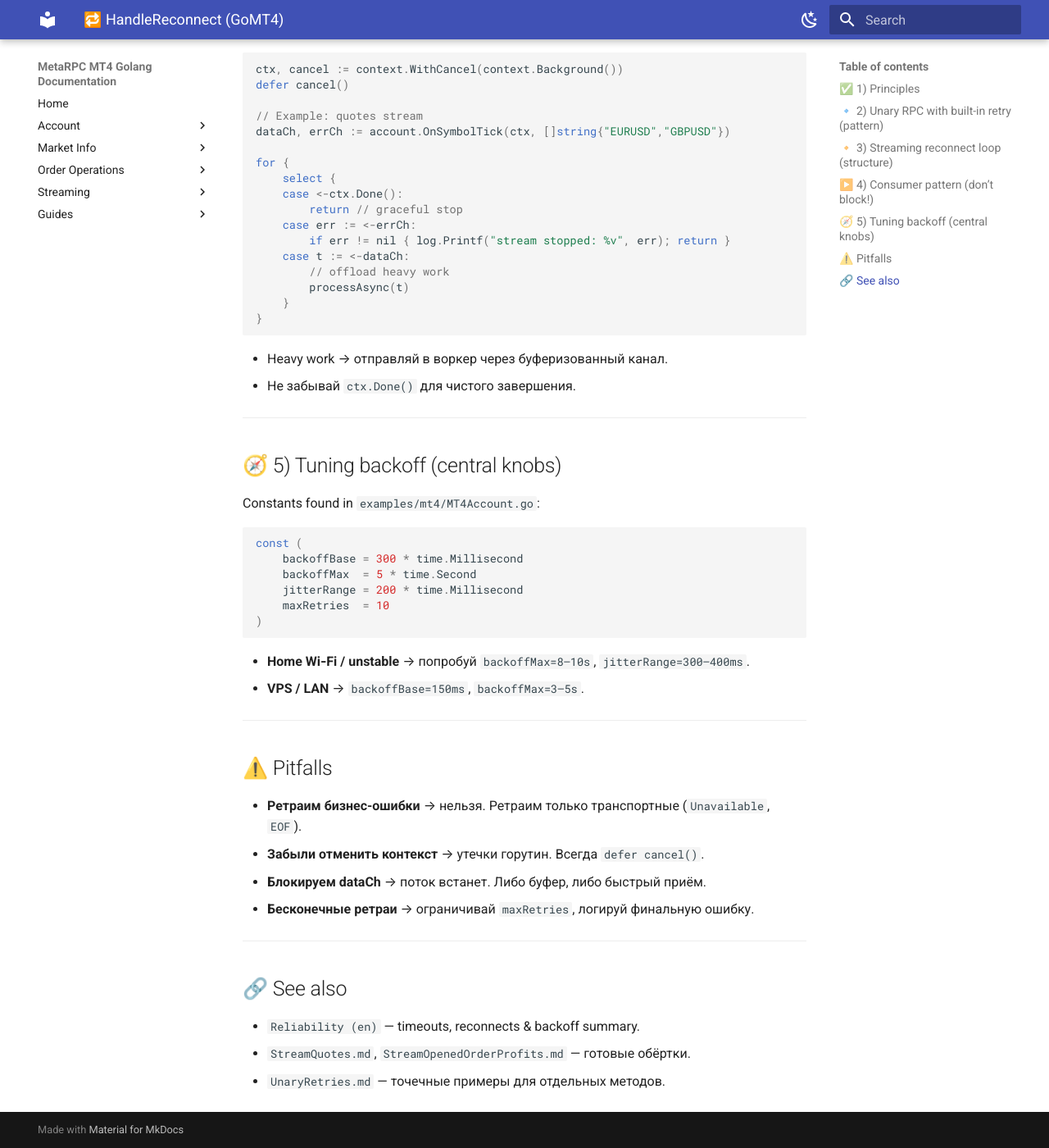
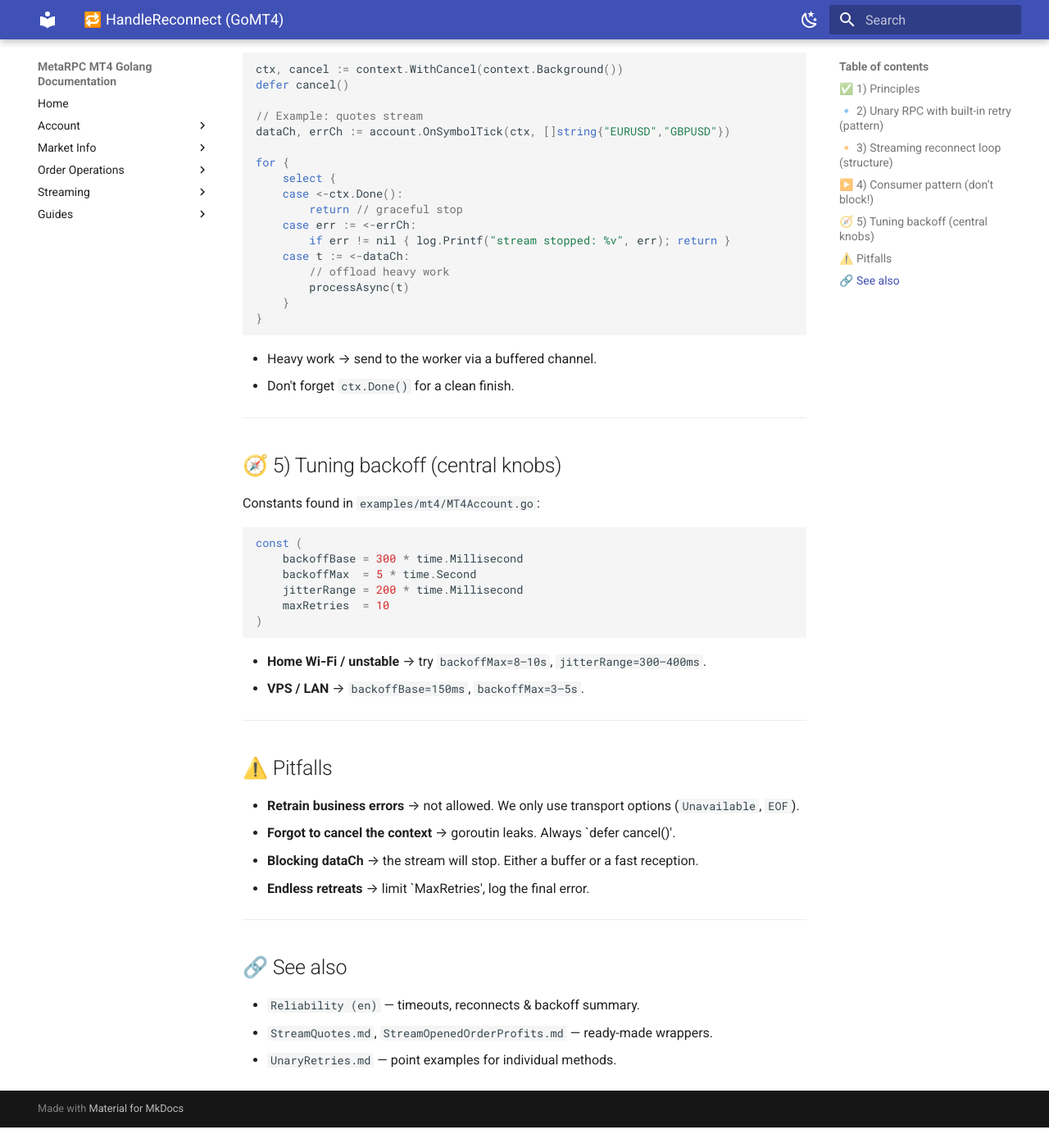
Before and after one commit to MetaRPC/GoMT4, an MkDocs documentation site: the page built from docs/Cookbook/Reliability_Connection/HandleReconnect.md, in a window 1280 px wide and 1400 px high, scrolled down 2701 px. Shown: the whole window at 82% size. Built offline with MkDocs 1.6.1 and Material for MkDocs 9.7.7, drawn with Linux system fonts in a browser that asks for light colours; after the commit the page ends 4076 px from its top, so only the background shows below that.

Commit message:
Update HandleReconnect.md

````diff
--- a/docs/Cookbook/Reliability_Connection/HandleReconnect.md
+++ b/docs/Cookbook/Reliability_Connection/HandleReconnect.md
@@ -141,8 +141,8 @@ for {
 }
 ```
 
-* Heavy work → отправляй в воркер через буферизованный канал.
-* Не забывай `ctx.Done()` для чистого завершения.
+* Heavy work → send to the worker via a buffered channel.
+* Don't forget `ctx.Done()` for a clean finish.
 
 ---
 
@@ -159,22 +159,22 @@ const (
 )
 ```
 
-* **Home Wi‑Fi / unstable** → попробуй `backoffMax=8–10s`, `jitterRange=300–400ms`.
+* **Home Wi‑Fi / unstable** → try `backoffMax=8–10s`, `jitterRange=300–400ms`.
 * **VPS / LAN** → `backoffBase=150ms`, `backoffMax=3–5s`.
 
 ---
 
 ## ⚠️ Pitfalls
 
-* **Ретраим бизнес-ошибки** → нельзя. Ретраим только транспортные (`Unavailable`, `EOF`).
-* **Забыли отменить контекст** → утечки горутин. Всегда `defer cancel()`.
-* **Блокируем dataCh** → поток встанет. Либо буфер, либо быстрый приём.
-* **Бесконечные ретраи** → ограничивай `maxRetries`, логируй финальную ошибку.
+* **Retrain business errors** → not allowed. We only use transport options (`Unavailable`, `EOF`).
+* **Forgot to cancel the context** → goroutin leaks. Always `defer cancel()'.
+* **Blocking dataCh** → the stream will stop. Either a buffer or a fast reception.
+* **Endless retreats** → limit `MaxRetries', log the final error.
 
 ---
 
 ## 🔗 See also
 
 * `Reliability (en)` — timeouts, reconnects & backoff summary.
-* `StreamQuotes.md`, `StreamOpenedOrderProfits.md` — готовые обёртки.
-* `UnaryRetries.md` — точечные примеры для отдельных методов.
+* `StreamQuotes.md `, `StreamOpenedOrderProfits.md ` — ready-made wrappers.
+* `UnaryRetries.md ` — point examples for individual methods.
````
